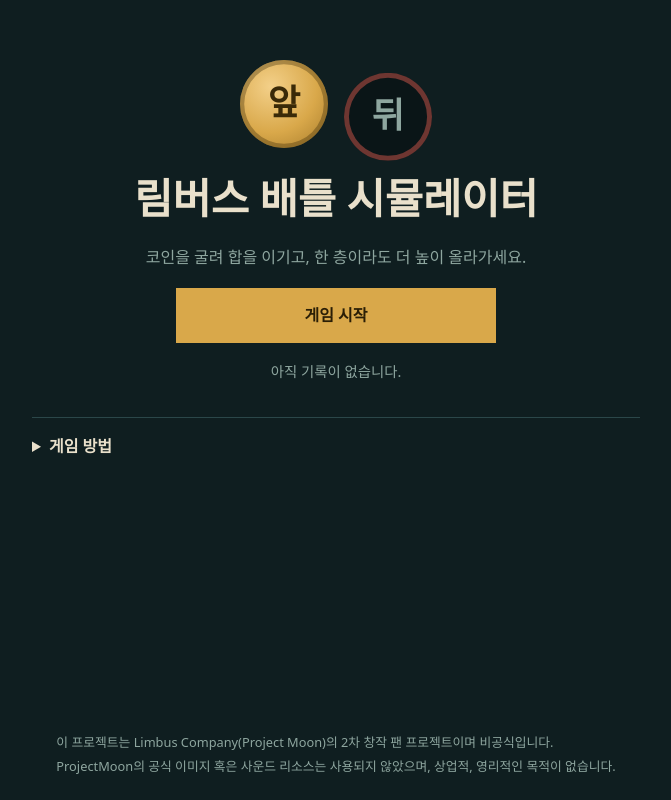
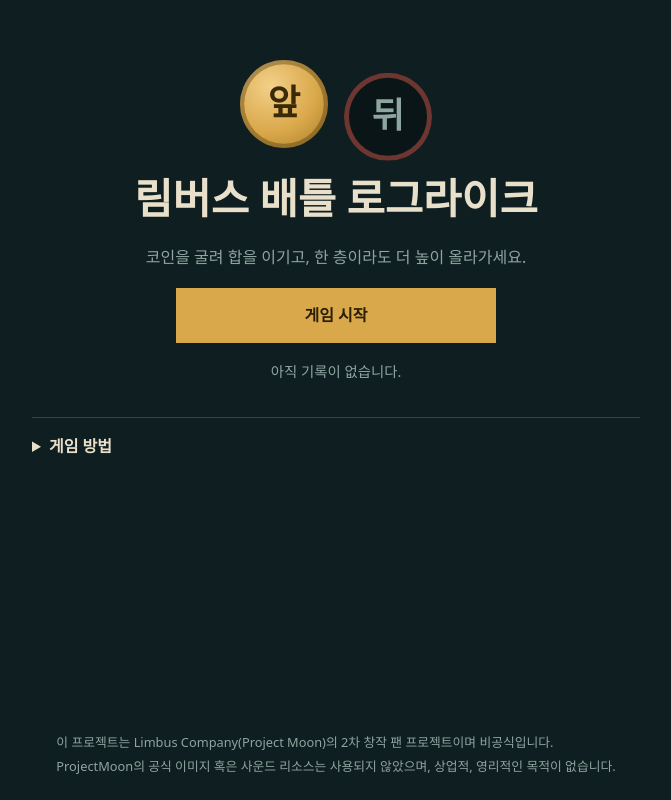
Before and after one commit to 0REI0/limbus_battle_simulator, a React (Vite) app: page / in a window 1280 px wide. Shown: the whole page, without its empty margins (304-975 px from the left). Built offline with nearby package versions, Linux system fonts and the light colour scheme; a web font is replaced by a local one.

Commit message:
modified:   index.html 	modified:   src/ui/screens/TitleScreen.tsx 	modified:   tests/ui.test.tsx

```diff
--- a/index.html
+++ b/index.html
@@ -12,7 +12,7 @@
       href="https://fonts.googleapis.com/css2?family=IBM+Plex+Sans+KR:wght@400;500;600&family=Noto+Serif+KR:wght@600;800&display=swap"
       rel="stylesheet"
     />
-    <title>림버스 배틀 시뮬레이터</title>
+    <title>림버스 배틀 로그라이크</title>
   </head>
   <body>
     <div id="root"></div>
--- a/src/ui/screens/TitleScreen.tsx
+++ b/src/ui/screens/TitleScreen.tsx
@@ -8,7 +8,7 @@
         <Coin face="heads" size="xl" side="player" />
         <Coin face="tails" size="xl" side="enemy" />
       </div>
-      <h1 className="title__name">림버스 배틀 시뮬레이터</h1>
+      <h1 className="title__name">림버스 배틀 로그라이크</h1>
       <p className="title__lead">코인을 굴려 합을 이기고, 한 층이라도 더 높이 올라가세요.</p>
 
       <button type="button" className="btn btn--primary btn--wide" onClick={onStart}>
```
Also changed, not shown: 1 other file (tests, documents, lock files or other folders).
